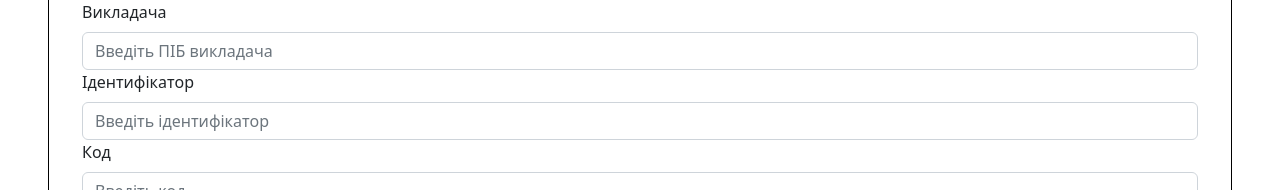
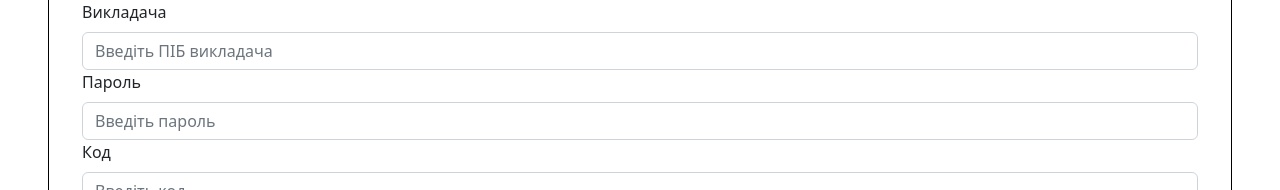
Before and after one commit to SareraBy/schedule-generator, a React (Create React App) app: page /schedule in a window 1280 px wide. Shown: the part 528-718 px from the top of the page. Built offline with nearby package versions, Linux system fonts and the light colour scheme.

Commit message:
wraptext

```diff
--- a/public/index.html
+++ b/public/index.html
@@ -2,7 +2,7 @@
 <Html lang="en">
   <head>
     <meta charset="utf-8" />
-    <meta name="viewport" content="width=device-width, initial-scale=1, maximum-scale=1, user-scalable=0">
+    <meta name="viewport" content="width=device-width, initial-scale=1, user-scalable=1">
     <meta name="theme-color" content="#000000" />
     <meta
       name="description"
--- a/src/components/BlockSchedule.js
+++ b/src/components/BlockSchedule.js
@@ -54,7 +54,7 @@ const BlockSchedule = ({week, onAddBlockSchedule, data}) => {
     return (
 
 
-        <div className={'d-grid rounded-4 m-5 p-2 '} style={{ border: "1px solid black" }}>
+        <div className={'d-grid text-wrap word-wrap-break-word rounded-4 m-5 p-2 '} style={{ border: "1px solid black" }}>
             <h3 className={"text-center"}>{week}</h3>
             <Container>
                 <Row className="mt-3">
--- a/src/components/Header.js
+++ b/src/components/Header.js
@@ -18,7 +18,7 @@ const Header = () => {
     }
 
     return (
-        <Navbar  className={'p-4'} style={{background:"lightgreen"}} variant="light" expand="lg">
+        <Navbar  className={'p-4 '} style={{background:"lightgreen"}} variant="light" expand="lg">
 
            <Link className={"justify-content-center d-flex"} style={{width:"260px"}}  to={'/'}>
                <Image
--- a/src/components/Lessons/AddLessonForm.js
+++ b/src/components/Lessons/AddLessonForm.js
@@ -58,10 +58,10 @@ const AddLessonForm  = ({ onAddLesson }) => {
                 />
             </Form.Group>
             <Form.Group controlId="identifier">
-                <Form.Label>Ідентифікатор</Form.Label>
+                <Form.Label>Пароль</Form.Label>
                 <Form.Control
                     type="text"
-                    placeholder="Введіть ідентифікатор"
+                    placeholder="Введіть пароль"
                     value={identifier}
                     onChange={(e) => setIdentifier(e.target.value)}
                     required
--- a/src/components/Lessons/LessonList.js
+++ b/src/components/Lessons/LessonList.js
@@ -12,17 +12,17 @@
                         <CSSTransition key={index} classNames="delete" timeout={500}>
                             <ListGroup.Item className="m-1">
                                 <div className=" d-flex justify-content-between align-items-center">
-                                    <div className={"text-wrap word-wrap-break-word"}>
-                                        <h5>{index+1}. {lesson.lesson}</h5>
+                                    <div  className={"text-wrap text-break"}>
+                                        <h5 >{index+1}. {lesson.lesson}</h5>
                                         <p>  Час: {lesson.time} </p>
                                         <p>    Вчитель: {lesson.teacher}</p>
-                                        <p>    Ідентифікатор: {lesson.identifier}</p>
                                         <p>    Код: {lesson.code} </p>
+                                        <p>    Пароль: {lesson.identifier}</p>
                                     </div>
 
 
 
-                                    <div className={"d-grid"}>
+                                    <div className={"d-grid p-2"}>
                                             {index >= 1 &&
                                                 <Button  className={"acceptbutton mb-2"} variant="success" key={index}    onClick={() => handleMoveLessonUp(index)}>
                                                     &#8593;
```
